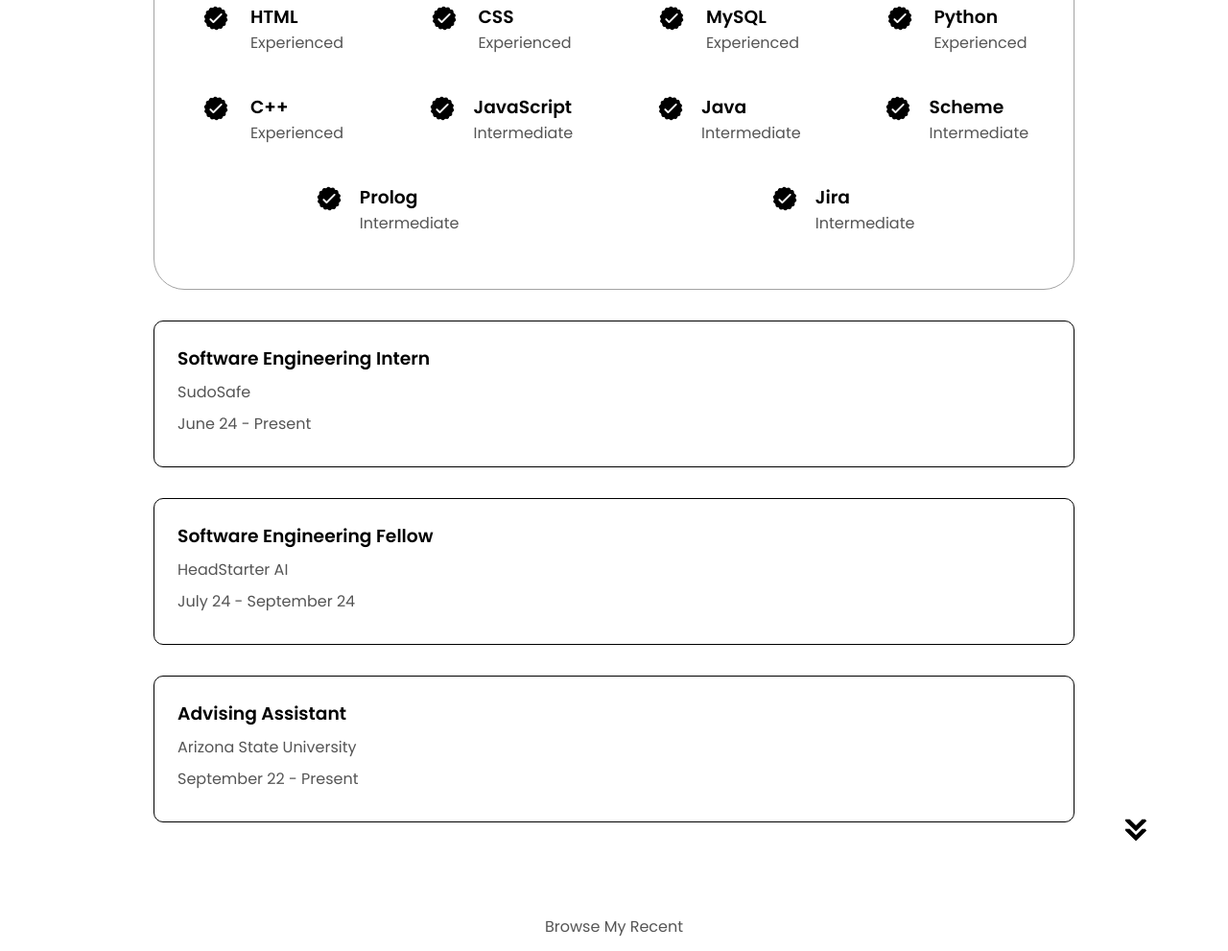
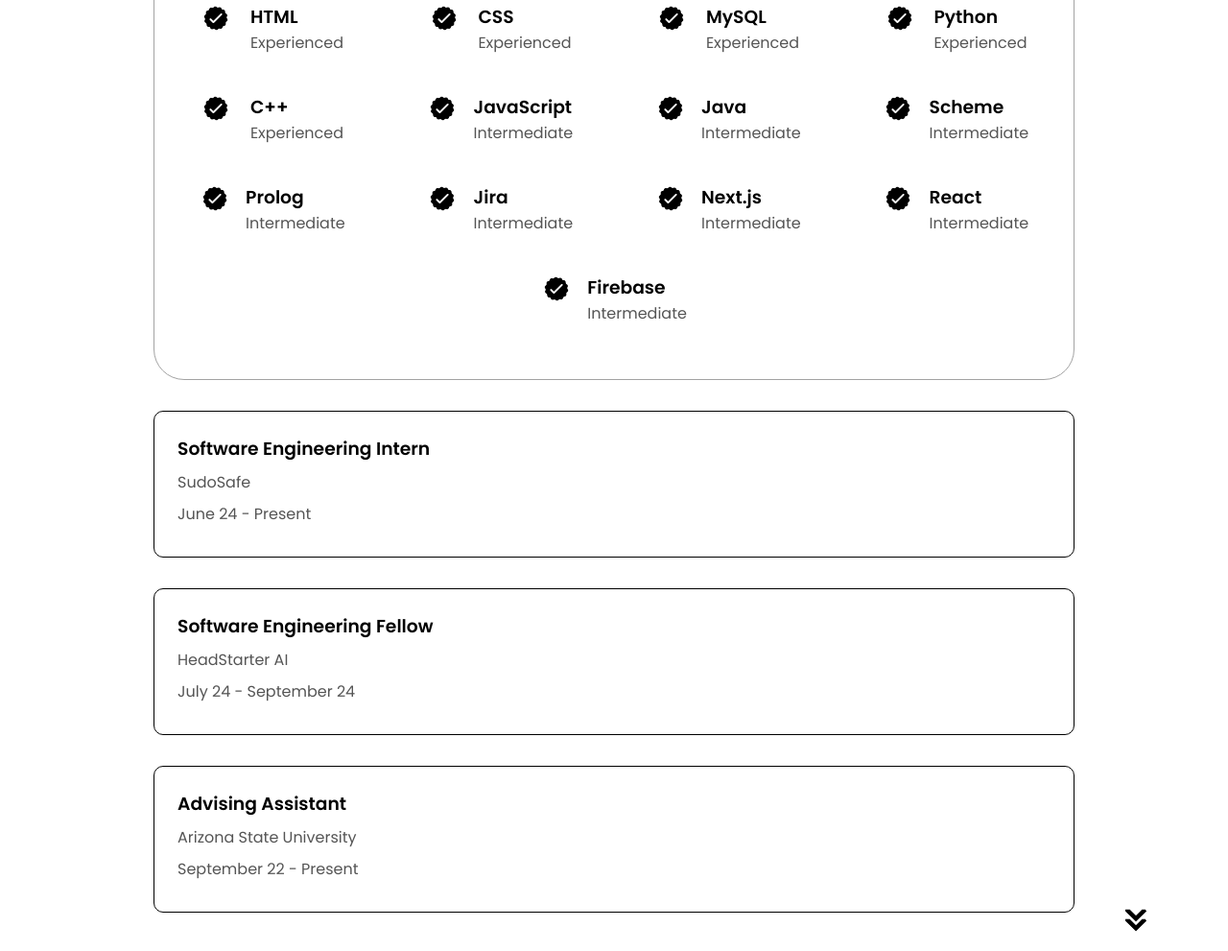
Before and after one commit to Arrrttyyyys/Portfolio-Website, a plain HTML site: page Index.html in a window 1280 px wide. Shown: the part 1789-2780 px from the top of the page at 96% size. Drawn offline with Linux system fonts and the light colour scheme.

Commit message:
Update Index.html

```diff
--- a/Index.html
+++ b/Index.html
@@ -240,6 +240,39 @@
                   <p>Intermediate</p>
                 </div>
             </article>
+            <article>
+              <img
+                src="./assets/checkmark.png"
+                alt="Experience icon"
+                class="icon"
+              />
+              <div>
+                <h3>Next.js</h3>
+                <p>Intermediate</p>
+              </div>
+            </article>
+            <article>
+              <img
+                src="./assets/checkmark.png"
+                alt="Experience icon"
+                class="icon"
+              />
+              <div>
+                <h3>React</h3>
+                <p>Intermediate</p>
+              </div>
+            </article>
+            <article>
+              <img
+                src="./assets/checkmark.png"
+                alt="Experience icon"
+                class="icon"
+              />
+              <div>
+                <h3>Firebase</h3>
+                <p>Intermediate</p>
+              </div>
+            </article>
 
 
 
```
